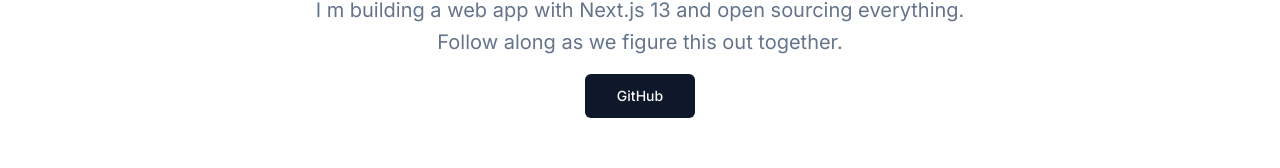
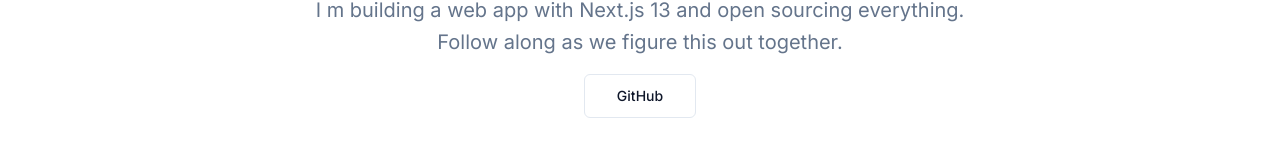
Before and after one commit to soheilghanbary/picsearch, a Next.js app: page / in a window 1280 px wide. Shown: the part 412-580 px from the top of the page. Built offline with nearby package versions, Linux system fonts and the light colour scheme; no server answers.

Commit message:
more update

```diff
--- a/app/page.tsx
+++ b/app/page.tsx
@@ -1,5 +1,5 @@
 import QueryProvider from "@/components/query-provider";
-import RQPhotoList from "@/components/rq-product-list";
+import RQPhotoList from "@/components/photo-list";
 import ScrollToTop from "@/components/scroll-top";
 import Search from "@/components/search";
 import { buttonVariants } from "@/components/ui/button";
@@ -26,7 +26,7 @@ export default function homePage() {
           <a
             target="_blank"
             rel="noreferrer"
-            className={buttonVariants({ variant: "default", size: "lg" })}
+            className={buttonVariants({ variant: "outline", size: "lg" })}
             href="https://github.com/soheilghanbary/picsearch"
           >
             GitHub
--- a/components/rq-product-list.tsx
+++ b/components/photo-list.tsx
@@ -4,9 +4,9 @@ import { useInfiniteQuery } from "@tanstack/react-query";
 import { useAtomValue } from "jotai";
 import { useInView } from "react-intersection-observer";
 import { Toaster } from "sonner";
-import ProductSkeleton from "./product-skeleton";
+import ProductSkeleton from "./photo-skeleton";
 import { useEffect } from "react";
-import PhotoItem from "./product-item";
+import PhotoItem from "./photo-item";
 import PhotoView from "./photo-view";
 
 const API_KEY = process.env.API_KEY;
@@ -33,7 +33,6 @@ const RQPhotoList = () => {
     fetchNextPage,
     hasNextPage,
     isLoading,
-    isSuccess,
     isError,
     data: photos,
   } = useInfiniteQuery(
@@ -75,7 +74,6 @@ const RQPhotoList = () => {
       <section className="grid md:grid-cols-4 sm:grid-cols-3 grid-cols-2 md:gap-8 gap-4 mb-10">
         {hasNextPage && photos?.pages[0].length ? <ProductSkeleton /> : ""}
       </section>
-
       <Toaster position="bottom-left" richColors />
     </>
   );
```
Also changed, not shown: components/photo-item.tsx (renamed from components/product-item.tsx), components/photo-skeleton.tsx (renamed from components/product-skeleton.tsx).
